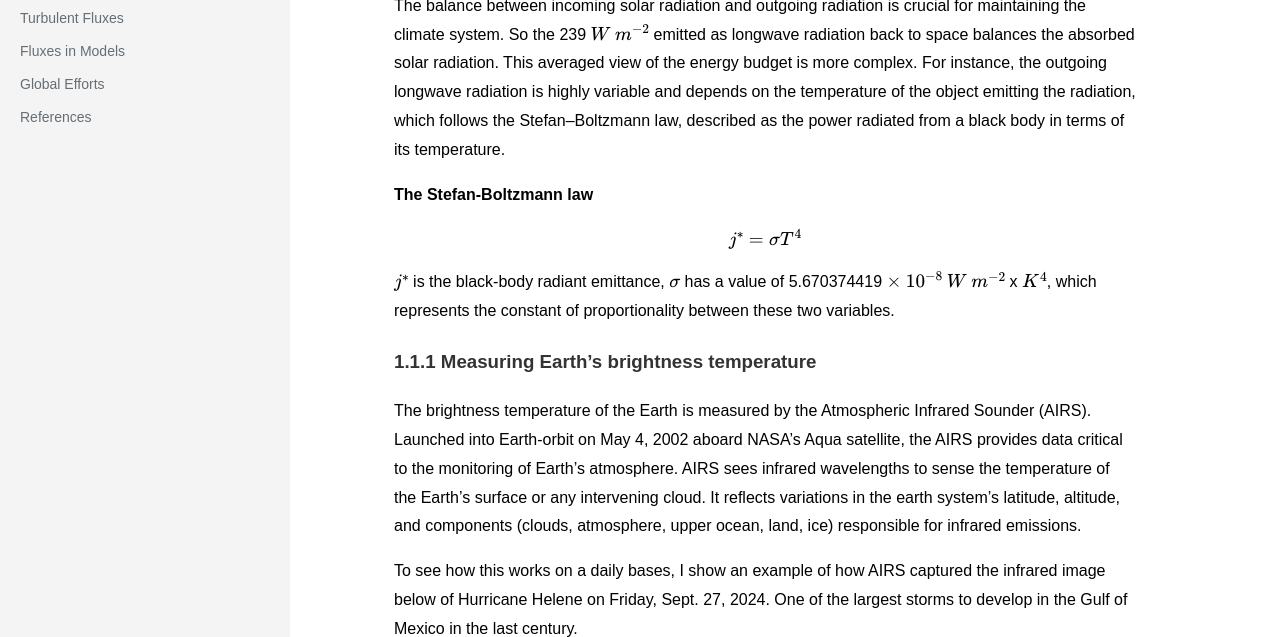
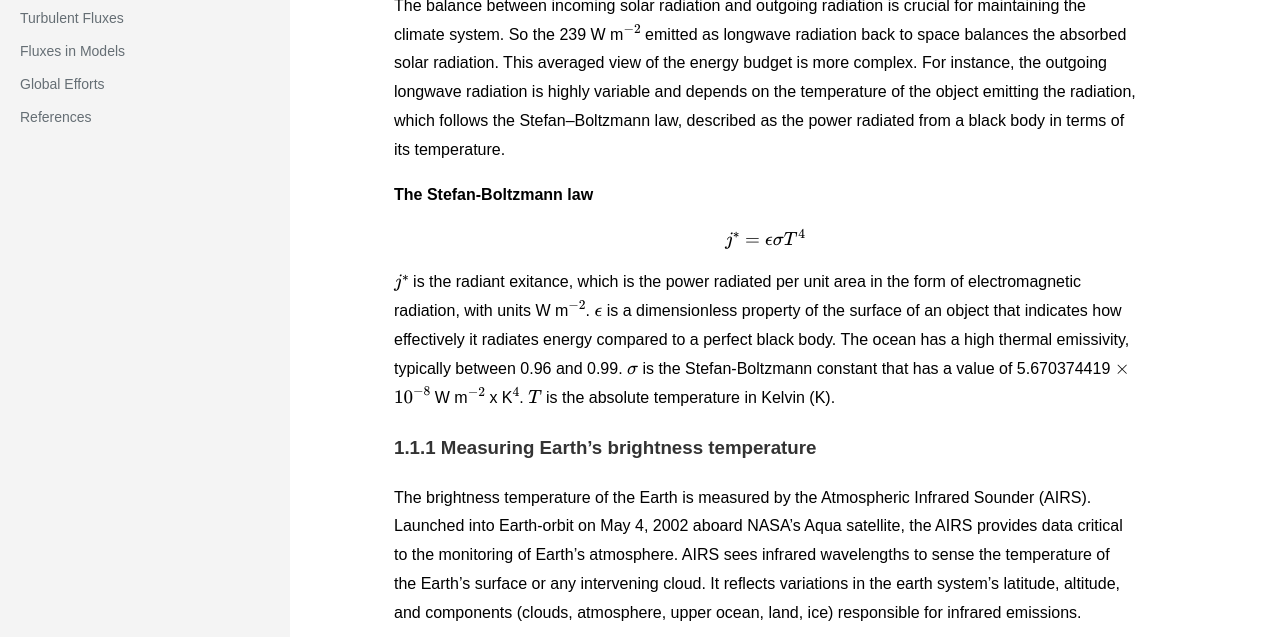
Before and after one commit to marcelduplessis/air-sea-interactions-notes, a Jekyll site: the page built from global-energy-distribution.md, in a window 1280 px wide and 900 px high, scrolled down 1199 px, cut to the strip 263-900 px from the top of the window. Built offline with Jekyll 4.4.1, drawn with Linux system fonts in a browser that asks for light colours; some of the changed text lies outside the part shown.

Commit message:
stefan boltzman

```diff
--- a/global-energy-distribution.md
+++ b/global-energy-distribution.md
@@ -14,7 +14,7 @@ I like to start with this quote from Baylor Fox-Kemper because when we talk abou
 
 When we talk about heat, we are referring to Joules, which is the amount of heat energy transferred or contained. Heat itself is energy. A Watt is J s\\(^{-1}\\), which represents power -- the rate at which energy is transferred or converted. A Watt measures the rate of heat transfer or the rate at which thermal energy is being generated. When we talk about air-sea fluxes, we are talking in W m\\(^{-2}\\), the thermal energy generated per unit area.
 
-Globally, over the year, the Earth system - land surfaces, oceans, and atmosphere - absorbs an average of about 239 W m\\(^{-2}\\). This reflects the balance between incoming solar (also called shortwave) radiation at the top of the atmosphere (~100 km above the earth’s surface) from the sun of about 341 W m\\(^{-2}\\) and the shortwave radiation reflected by clouds, the atmosphere, and the Earth surfaces, which accounts for roughly just under a third at 102 \\( W \\) \\( m^{-2}\\).
+Globally, over the year, the Earth system - land surfaces, oceans, and atmosphere - absorbs an average of about 239 W m\\(^{-2}\\). This reflects the balance between incoming solar (also called shortwave) radiation at the top of the atmosphere (~100 km above the earth’s surface) from the sun of about 341 W m\\(^{-2}\\) and the shortwave radiation reflected by clouds, the atmosphere, and the Earth surfaces, which accounts for roughly just under a third at 102 W m\\(^{-2}\\).
 
 This shortwave radiation acts primarily in the wavelength range of 0.25-4 \\( \mu \\)m. In balancing Earth's energy budget, this is lost out the top of the atmosphere as outgoing longwave radiation, which falls within the infrared portion of the spectrum and has typical wavelengths of 4 to 30 \\( \mu \\)m.
 
@@ -23,12 +23,12 @@ This shortwave radiation acts primarily in the wavelength range of 0.25-4 \\( \m
   <p><em>Global annual mean Earth's energy budget between 2000--2004. Arrows are scaled to their relative importance. Source: <a href="/references/#TFK09">[TFK09]</a></em></p>
 </div>
 
-The balance between incoming solar radiation and outgoing radiation is crucial for maintaining the climate system. So the 239 \\( W \\) \\( m^{-2}\\) emitted as longwave radiation back to space balances the absorbed solar radiation. This averaged view of the energy budget is more complex. For instance, the outgoing longwave radiation is highly variable and depends on the temperature of the object emitting the radiation, which follows the Stefan–Boltzmann law, described as the power radiated from a black body in terms of its temperature.
+The balance between incoming solar radiation and outgoing radiation is crucial for maintaining the climate system. So the 239 W m\\(^{-2}\\) emitted as longwave radiation back to space balances the absorbed solar radiation. This averaged view of the energy budget is more complex. For instance, the outgoing longwave radiation is highly variable and depends on the temperature of the object emitting the radiation, which follows the Stefan–Boltzmann law, described as the power radiated from a black body in terms of its temperature.
 
 **The Stefan-Boltzmann law**\
-\\[j^* = \sigma T^4\\]
+\\[j^* = \epsilon \sigma T^4\\]
 
-\\(j^*\\) is the black-body radiant emittance, \\(\sigma\\) has a value of 5.670374419 \\(\times\\) \\(10^{−8}\\) \\(W \\) \\(m^{-2}\\) x \\(K^4\\), which represents the constant of proportionality between these two variables.
+\\(j^*\\) is the radiant exitance, which is the power radiated per unit area in the form of electromagnetic radiation, with units W m\\(^{-2}\\). \\(\epsilon\\) is a dimensionless property of the surface of an object that indicates how effectively it radiates energy compared to a perfect black body. The ocean has a high thermal emissivity, typically between 0.96 and 0.99. \\(\sigma\\) is the Stefan-Boltzmann constant that has a value of 5.670374419 \\(\times\\) \\(10^{−8}\\) W m\\(^{-2}\\) x K\\(^4\\). \\(T\\) is the absolute temperature in Kelvin (K).
 
 ### Measuring Earth's brightness temperature
 
```
